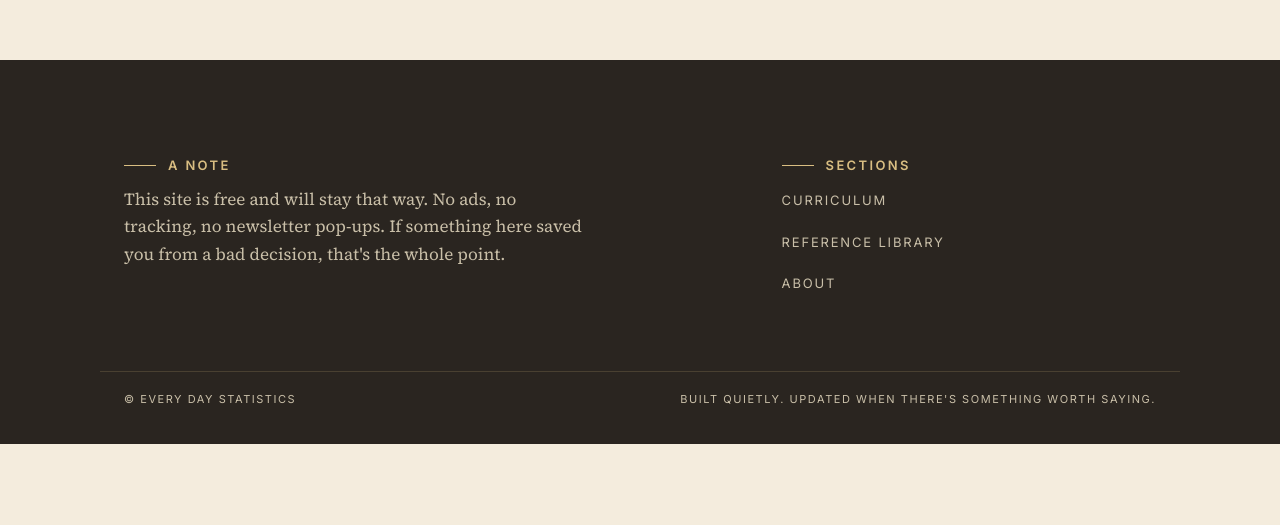
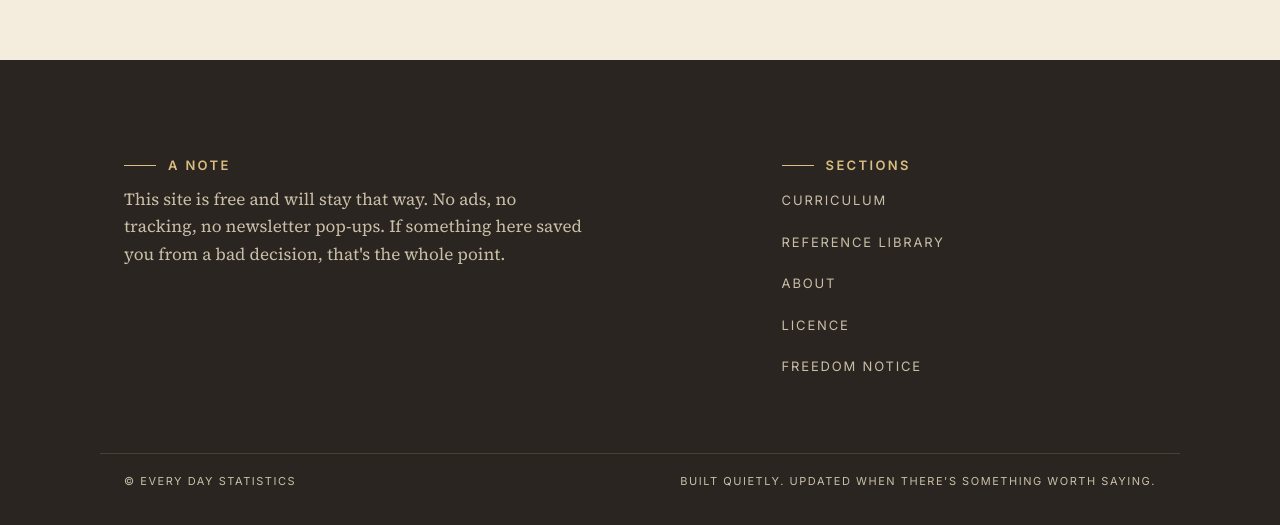
Before and after one commit to Euterpia/everydaystatistics, an Astro site: page / in a window 1280 px wide. Shown: the part 3023-3548 px from the top of the page. Before the commit the page ends 3467 px from the top, so only its background shows below. Built offline with nearby package versions, Linux system fonts and the light colour scheme; Astro itself is replaced by a stand-in of ours; a web font is replaced by a local one.

Commit message:
Add licence and freedom notice links to site footer
Co-Authored-By: Claude Sonnet 4.6 <noreply@anthropic.com>

```diff
--- a/src/layouts/Base.astro
+++ b/src/layouts/Base.astro
@@ -71,6 +71,8 @@ const isActive = (href: string) => path === href || (href !== '/' && path.starts
         <a href="/curriculum">Curriculum</a>
         <a href="/reference">Reference library</a>
         <a href="/about">About</a>
+        <a href="/licence">Licence</a>
+        <a href="/freedom">Freedom Notice</a>
       </div>
     </div>
     <div class="eds-footer__base">
```
